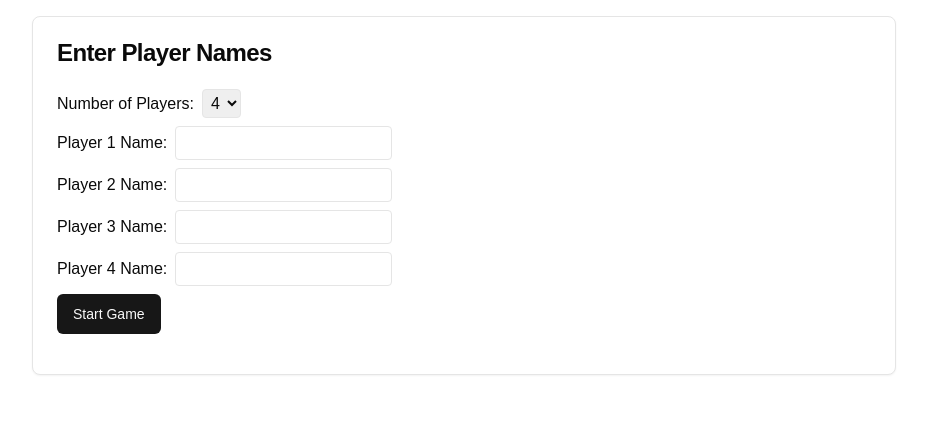
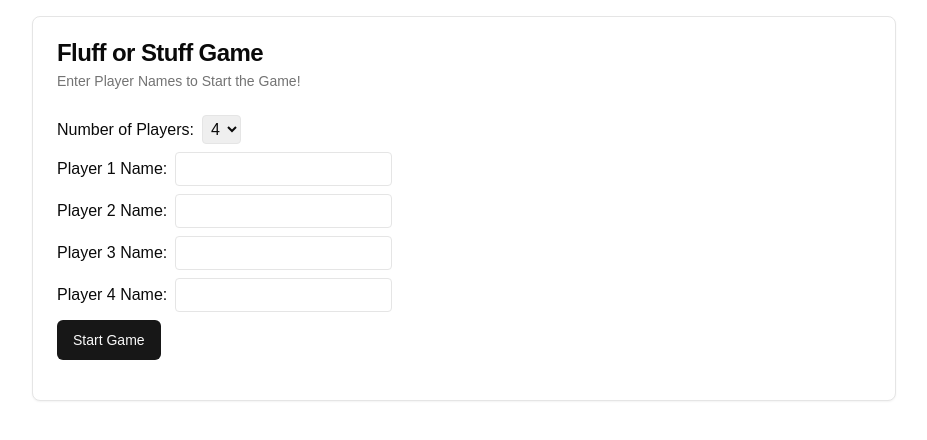
Before and after one commit to daricewong/fos-game, a Next.js app: page / in a window 1280 px wide. Shown: the top 440 px of the page, without its empty margins (176-1103 px from the left). Built offline with nearby package versions, Linux system fonts and the light colour scheme.

Commit message:
Change Card Title to 'Fluff or Stuff Game' and added description to the first card.

```diff
--- a/components/pitch-deck-game.tsx
+++ b/components/pitch-deck-game.tsx
@@ -187,7 +187,8 @@ export function PitchDeckGameComponent() {
       {!isGameStarted ? (
         <Card className="mb-4 mx-auto">
           <CardHeader>
-            <CardTitle>Enter Player Names</CardTitle>
+            <CardTitle>Fluff or Stuff Game</CardTitle>
+            <CardDescription>Enter Player Names to Start the Game!</CardDescription>
           </CardHeader>
           <CardContent>
             <form onSubmit={handlePlayerNamesSubmit} className="mb-4">
```
